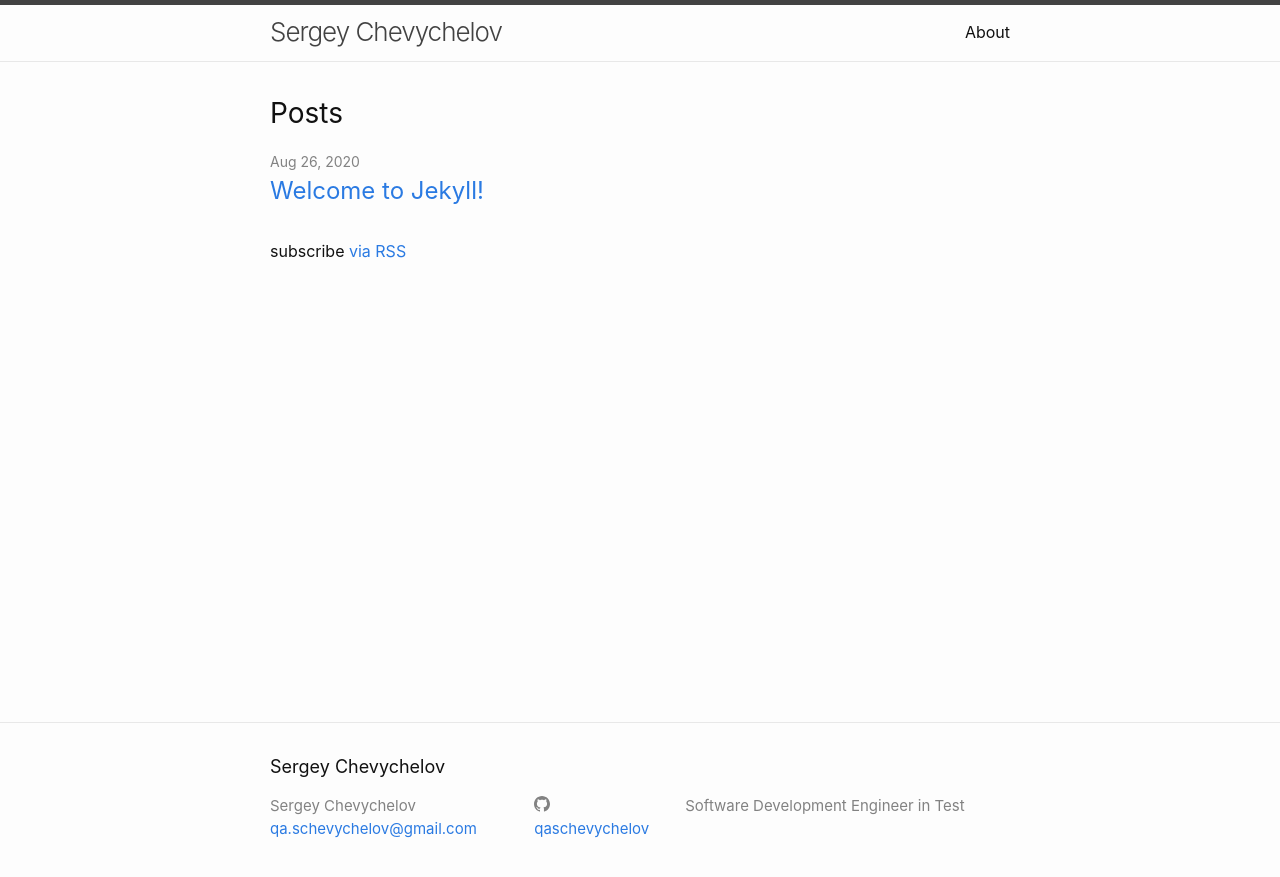
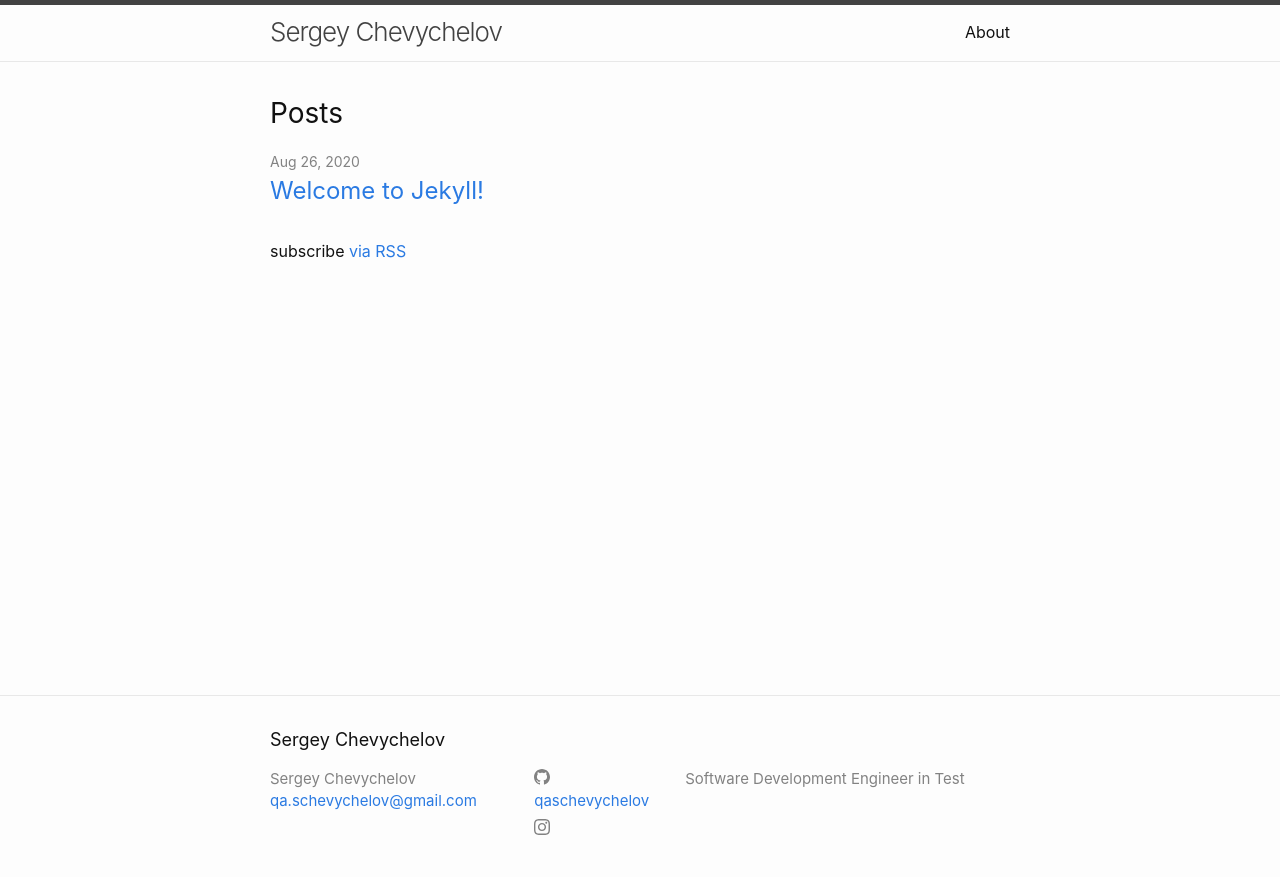
Before and after one commit to qaschevychelov/qaschevychelov.github.io, a Jekyll site: the page built from index.markdown, in a window 1280 px wide. Shown: the top 877 px of the page. Built offline with Jekyll 4.4.1, drawn with Linux system fonts in a browser that asks for light colours.

Commit message:
inst added

```diff
--- a/_includes/social.html
+++ b/_includes/social.html
@@ -1,9 +1,6 @@
 <ul class="social-media-list">
-  {%- if site.dribbble_username -%}<li><a href="https://dribbble.com/{{ site.dribbble_username| cgi_escape | escape }}"><svg class="svg-icon"><use xlink:href="{{ '/assets/minima-social-icons.svg#dribbble' | relative_url }}"></use></svg> <span class="username">{{ site.dribbble_username| escape }}</span></a></li>{%- endif -%}
-  {%- if site.facebook_username -%}<li><a href="https://www.facebook.com/{{ site.facebook_username| cgi_escape | escape }}"><svg class="svg-icon"><use xlink:href="{{ '/assets/minima-social-icons.svg#facebook' | relative_url }}"></use></svg> <span class="username">{{ site.facebook_username| escape }}</span></a></li>{%- endif -%}
-  {%- if site.flickr_username -%}<li><a href="https://www.flickr.com/photos/{{ site.flickr_username| cgi_escape | escape }}"><svg class="svg-icon"><use xlink:href="{{ '/assets/minima-social-icons.svg#flickr' | relative_url }}"></use></svg> <span class="username">{{ site.flickr_username| escape }}</span></a></li>{%- endif -%}
   {%- if site.github_username -%}<li><a href="https://github.com/{{ site.github_username| cgi_escape | escape }}"><svg class="svg-icon"><use xlink:href="{{ '/assets/minima-social-icons.svg#github' | relative_url }}"></use></svg> <span class="username">{{ site.github_username| escape }}</span></a></li>{%- endif -%}
-  {%- if site.instagram_username -%}<li><a href="https://instagram.com/{{ site.instagram_username| cgi_escape | escape }}"><svg class="svg-icon"><use xlink:href="{{ '/assets/minima-social-icons.svg#instagram' | relative_url }}"></use></svg> <span class="username">{{ site.instagram_username| escape }}</span></a></li>{%- endif -%}
+  <li><a href="https://instagram.com/chevychelovsergey"><svg class="svg-icon"><use xlink:href="{{ '/assets/minima-social-icons.svg#instagram' | relative_url }}"></use></svg> <span class="username">{{ site.instagram_username| escape }}</span></a></li>
   {%- if site.linkedin_username -%}<li><a href="https://www.linkedin.com/in/{{ site.linkedin_username| cgi_escape | escape }}"><svg class="svg-icon"><use xlink:href="{{ '/assets/minima-social-icons.svg#linkedin' | relative_url }}"></use></svg> <span class="username">{{ site.linkedin_username| escape }}</span></a></li>{%- endif -%}
   {%- if site.pinterest_username -%}<li><a href="https://www.pinterest.com/{{ site.pinterest_username| cgi_escape | escape }}"><svg class="svg-icon"><use xlink:href="{{ '/assets/minima-social-icons.svg#pinterest' | relative_url }}"></use></svg> <span class="username">{{ site.pinterest_username| escape }}</span></a></li>{%- endif -%}
   {%- for mst in site.mastodon -%}{%- if mst.username and mst.instance -%}<li><a href="https://{{ mst.instance| cgi_escape | escape}}/@{{mst.username}}"><svg class="svg-icon"><use xlink:href="{{ '/assets/minima-social-icons.svg#mastodon' | relative_url }}"></use></svg> <span class="username">{{ mst.username|escape }}</span></a></li>{%- endif -%}{%- endfor -%}
```
